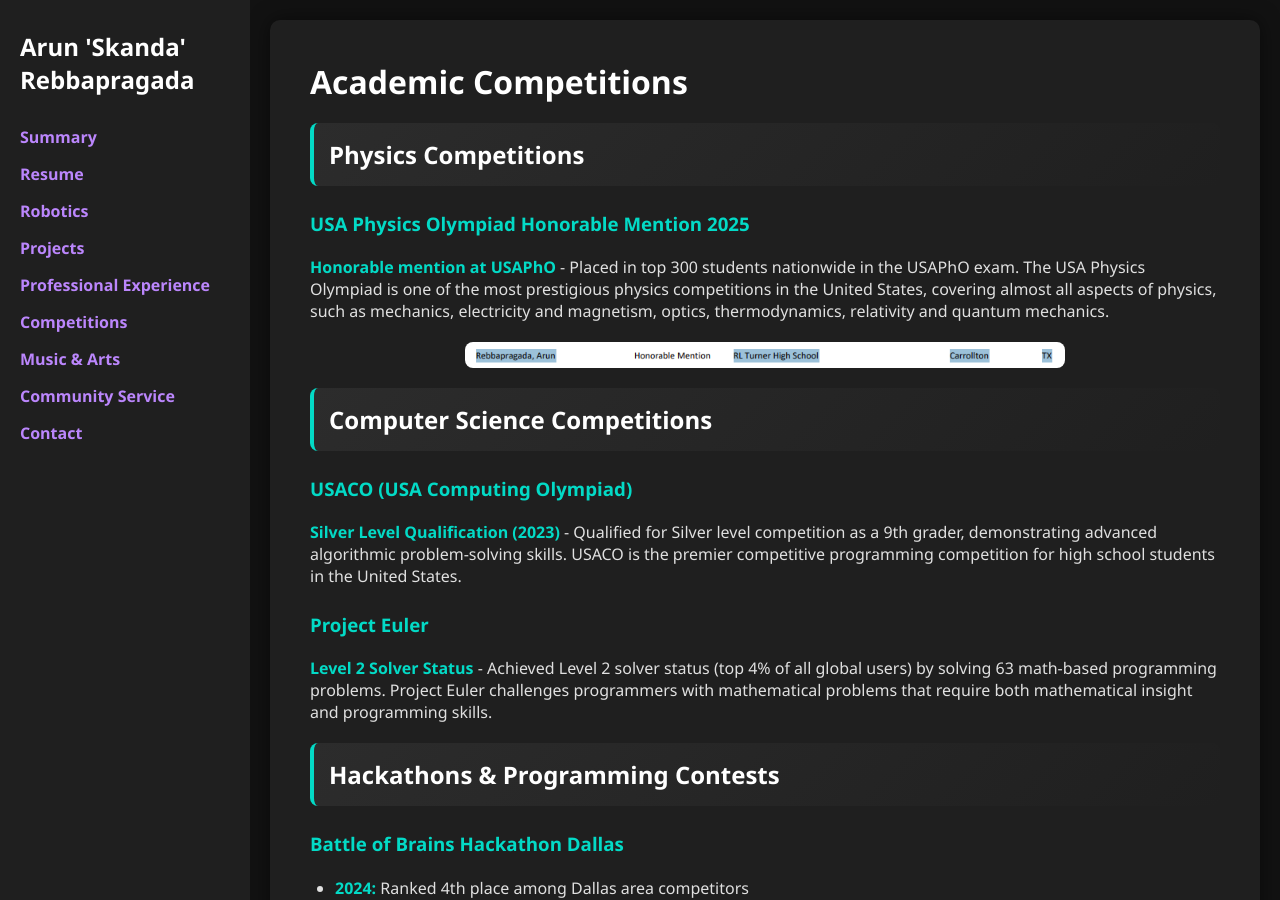
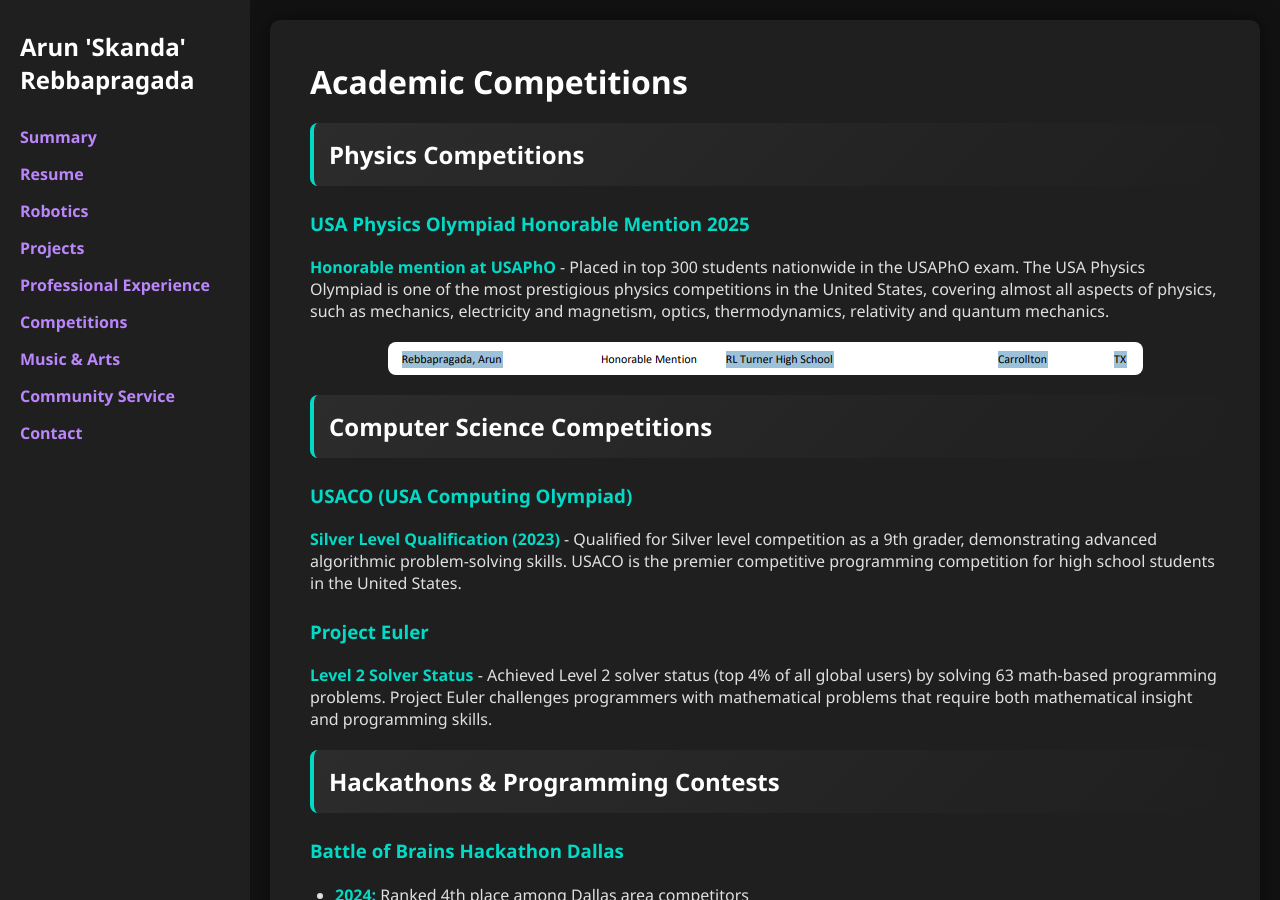
Before and after one commit to skandacode/skandacode.github.io, a Jekyll site: the page built from competitions.md, in a window 1280 px wide and 900 px high. Built offline with Jekyll 4.4.1, drawn with Linux system fonts in a browser that asks for light colours.

Commit message:
small fixes

```diff
--- a/competitions.md
+++ b/competitions.md
@@ -7,7 +7,7 @@ title: Academic Competitions
 
 ### USA Physics Olympiad Honorable Mention 2025
 **Honorable mention at USAPhO** - Placed in top 300 students nationwide in the USAPhO exam. The USA Physics Olympiad is one of the most prestigious physics competitions in the United States, covering almost all aspects of physics, such as mechanics, electricity and magnetism, optics, thermodynamics, relativity and quantum mechanics.
-![USAPhO Certificate](assets/images/USAPHO.png){: .project-image}
+![USAPhO Certificate](assets/images/USAPHO.png)
 
 ## Computer Science Competitions
 
```
Also changed, not shown: robotics.md (+10 -0 lines).
